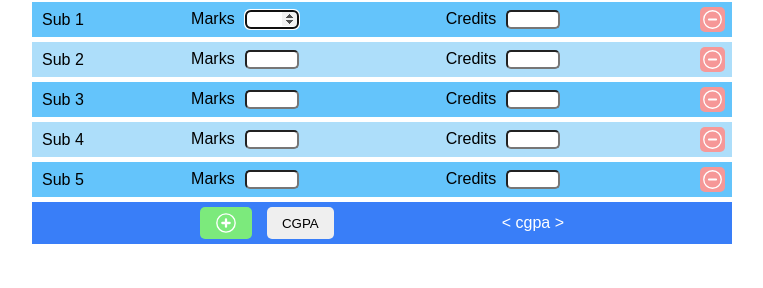
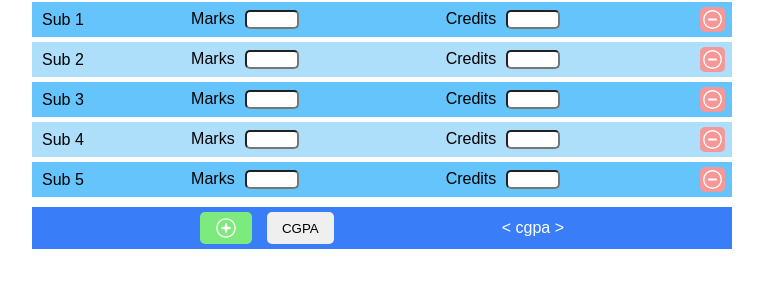
Before and after one commit to AashishKrPd/SelfMadeWebsites, a plain HTML site: page CGPA Calculator/index.html in a window 1280 px wide. Shown: the part 72-360 px from the top of the page, without its empty margins (258-1021 px from the left). Drawn offline with Linux system fonts and the light colour scheme.

Commit message:
AutoScroll to bottom and Result Margin added

```diff
--- a/CGPA Calculator/script.js
+++ b/CGPA Calculator/script.js
@@ -1,3 +1,8 @@
+
+function scrollToBottom() {
+    window.scrollTo(0, document.body.scrollHeight);
+}
+
 // Add New Subject Row
 function AddNewSub() {
     let subjectRow = document.querySelector(".subjects")
@@ -26,6 +31,7 @@ function AddNewSub() {
 
     newDiv.classList.add('subject', 'row', `${type}`)
     subjectRow.appendChild(newDiv)
+    scrollToBottom();
 }
 
 // Update Subjects Name
@@ -37,11 +43,11 @@ function updateSubs() {
         allSubs[i].textContent = `Sub ${i + 1}`;
 
         let row = allSubs[i].parentNode.classList;
-        if (i%2 == 0){
+        if (i % 2 == 0) {
             row.remove("type1");
             row.add("type2");
         }
-        else{
+        else {
             row.remove("type2");
             row.add("type1");
         }
@@ -136,7 +142,7 @@ document.addEventListener('keydown', function (event) {
 // focus on 1st input element
 document.addEventListener('DOMContentLoaded', function () {
     var firstInput = document.querySelector('input');
-    firstInput.focus();
+    // firstInput.focus();
 
 });
 
--- a/CGPA Calculator/style.css
+++ b/CGPA Calculator/style.css
@@ -101,6 +101,7 @@ input{
 
 .results{
     align-items: center;
+    margin: 10px auto;
 }
 
 .btns{
```
